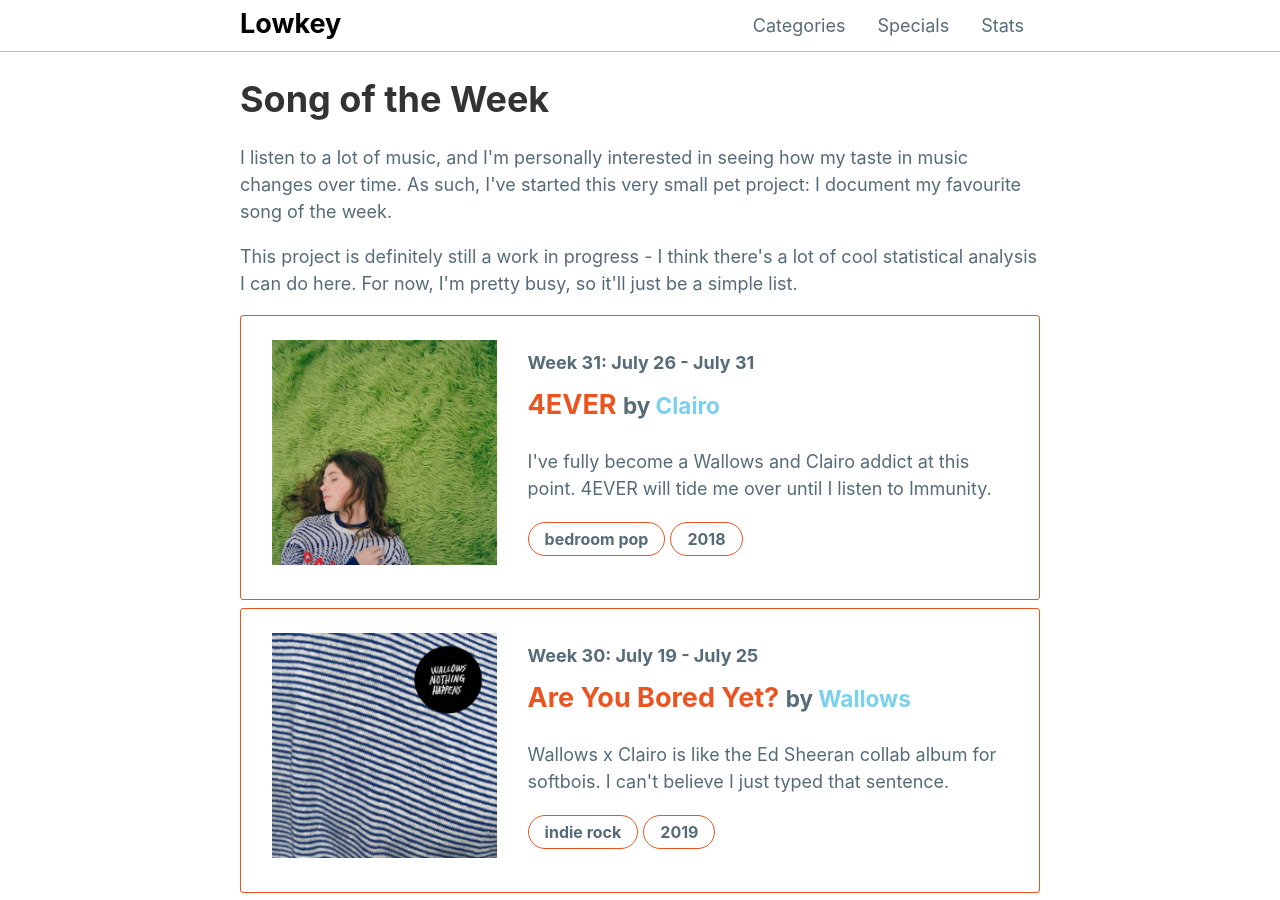
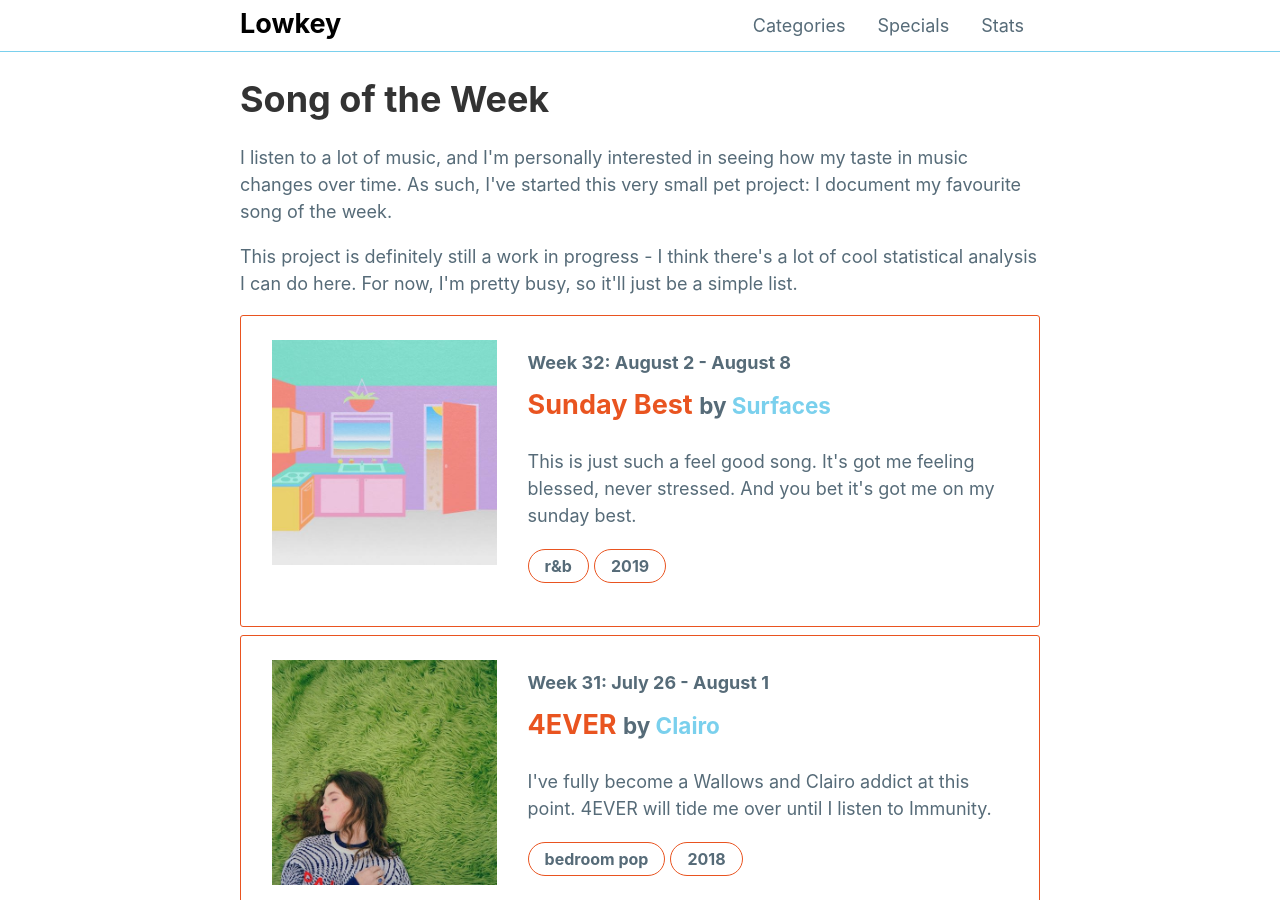
Before and after one commit to mattxwang/lowkey, a Jekyll site: the page built from _stats/song-of-the-week.html, in a window 1280 px wide and 900 px high. Built offline with Jekyll 4.4.1, drawn with Linux system fonts in a browser that asks for light colours; comment, search, counter and statistics services are not loaded.

Commit message:
s u n d a y b e s t

```diff
--- a/_data/stats.yml
+++ b/_data/stats.yml
@@ -300,7 +300,7 @@
     blurb: >
       Wallows x Clairo is like the Ed Sheeran collab album for softbois. I can't believe I just typed that sentence.
   week31:
-    week: "Week 31: July 26 - July 31"
+    week: "Week 31: July 26 - August 1"
     title: "4EVER"
     artist: "Clairo"
     album: "diary 001"
@@ -309,3 +309,13 @@
     year: 2018
     blurb: >
       I've fully become a Wallows and Clairo addict at this point. 4EVER will tide me over until I listen to Immunity.
+  week32:
+    week: "Week 32: August 2 - August 8"
+    title: "Sunday Best"
+    artist: "Surfaces"
+    album: "Where The Light Is"
+    album_art: "where-the-light-is.jpg"
+    genre: "r&b"
+    year: 2019
+    blurb: >
+      This is just such a feel good song. It's got me feeling blessed, never stressed. And you bet it's got me on my sunday best.
```
Also changed, not shown: img/albums/where-the-light-is.jpg (added).
